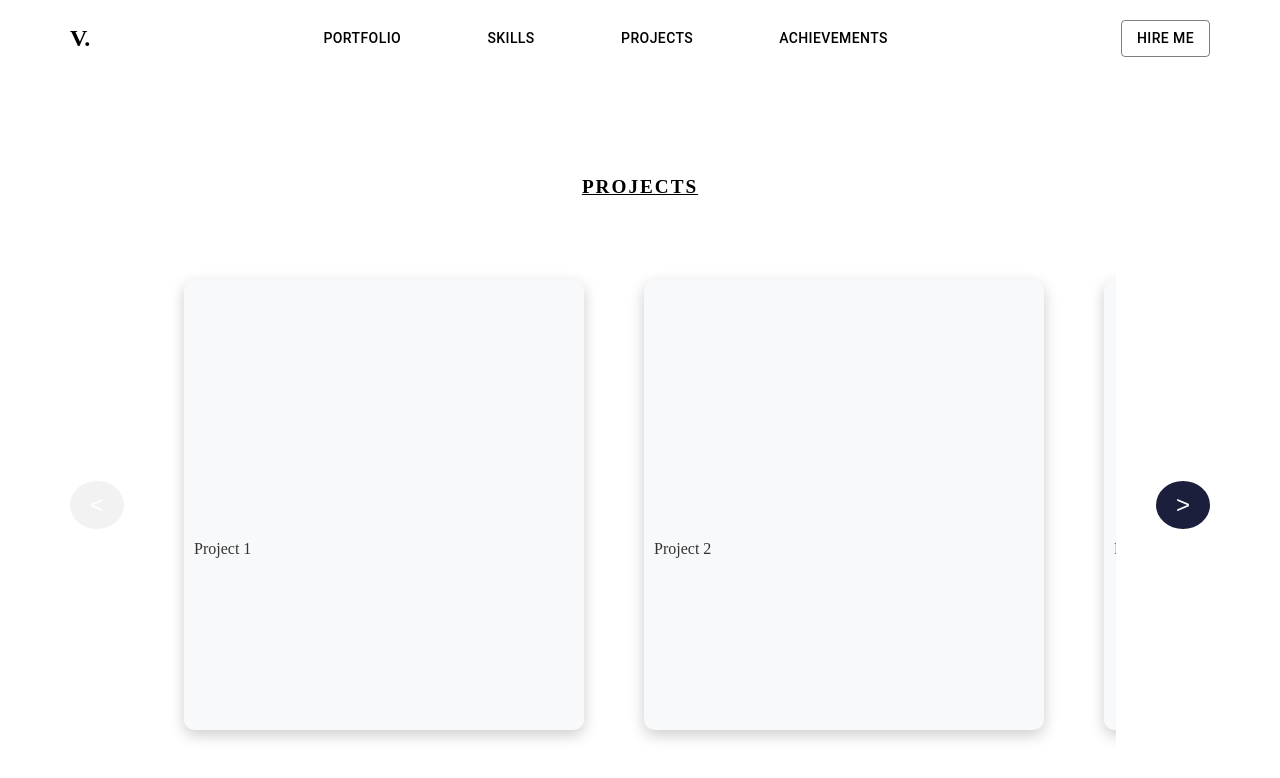
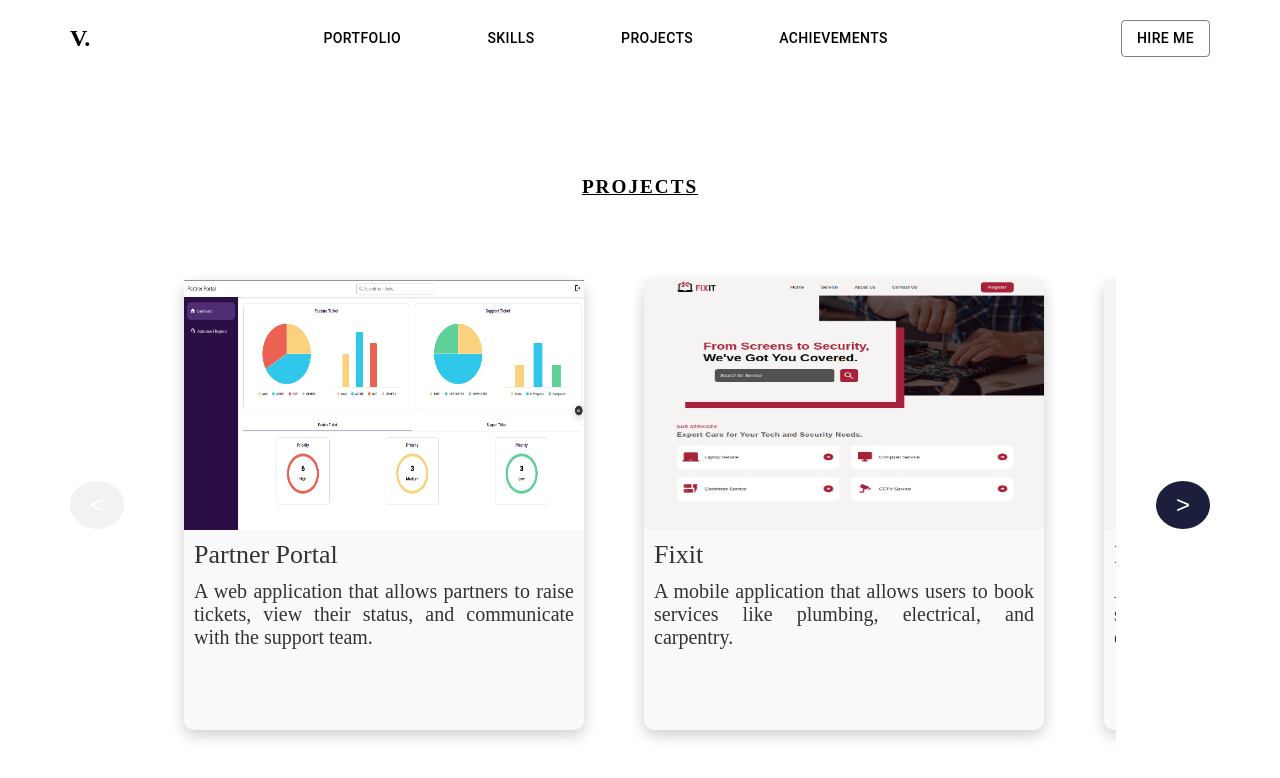
Before and after one commit to VISHNUPRABHU-170/portfolio, a React (Vite) app: page /projects in a window 1280 px wide. Shown: the top 778 px of the page. Built offline with nearby package versions, Linux system fonts and the light colour scheme.

Commit message:
Added React Material UI

```diff
--- a/src/pages/projects/Projects.jsx
+++ b/src/pages/projects/Projects.jsx
@@ -1,4 +1,7 @@
 import { useRef, useState, useEffect } from "react";
+import Image from "../../components/image/Image";
+import PartnerPortal from "/public/partner-portal.png";
+import Fixit from "/public/fixit.png";
 import "./Projects.css";
 
 export default function Projects() {
@@ -46,29 +49,47 @@ export default function Projects() {
         <div className="projects__list" ref={carouselRef} onScroll={updateScrollButtons}>
           <div className="projects__item">
             <div className="project__logo">
+              <Image imagePath={PartnerPortal} alt="Landing-Image" className="project__img" />
             </div>
-            <div className="project__content">Project 1</div>
+            <div className="project__content">
+              <span className="project__title">Partner Portal</span>
+              <span className="project__description">
+                A web application that allows partners to raise tickets, view their status, and communicate with the support team.
+              </span>
+            </div>
           </div>
           <div className="projects__item">
             <div className="project__logo">
+              <Image imagePath={Fixit} alt="Landing-Image" className="project__img" />
             </div>
-            <div className="project__content">Project 2</div>
+            <div className="project__content">
+              <span className="project__title">Fixit</span>
+              <span className="project__description">
+                A mobile application that allows users to book services like plumbing, electrical, and carpentry.
+              </span>
+            </div>
           </div>
           <div className="projects__item">
-            <div className="project__logo"></div>
-            <div className="project__content">Project 3</div>
+            <div className="project__logo">
+              <Image imagePath={Fixit} alt="Landing-Image" className="project__img" />
+            </div>
+            <div className="project__content">
+              <span className="project__title">Fixit</span>
+              <span className="project__description">
+                A mobile application that allows users to book services like plumbing, electrical, and carpentry.
+              </span>
+            </div>
           </div>
           <div className="projects__item">
-            <div className="project__logo"></div>
-            <div className="project__content">Project 4</div>
-          </div>
-          <div className="projects__item">
-            <div className="project__logo"></div>
-            <div className="project__content">Project 5</div>
-          </div>
-          <div className="projects__item">
-            <div className="project__logo"></div>
-            <div className="project__content">Project 6</div>
+            <div className="project__logo">
+              <Image imagePath={Fixit} alt="Landing-Image" className="project__img" />
+            </div>
+            <div className="project__content">
+              <span className="project__title">Fixit</span>
+              <span className="project__description">
+                A mobile application that allows users to book services like plumbing, electrical, and carpentry.
+              </span>
+            </div>
           </div>
         </div>
         <button onClick={handleNext} className={!canScrollRight ? "projects__btn__disable" : "projects__btn"}>
--- a/src/pages/skills/Skills.jsx
+++ b/src/pages/skills/Skills.jsx
@@ -10,7 +10,7 @@ export default function Skills() {
         {skills.map((skill, index) => {
           return (
             <li key={index} className="skill-card">
-              <Image imagePath={skill.skillIcon} />
+              <Image imagePath={skill.skillIcon} className="skill__img" />
               <span>{skill.label}</span>
             </li>
           );
```
